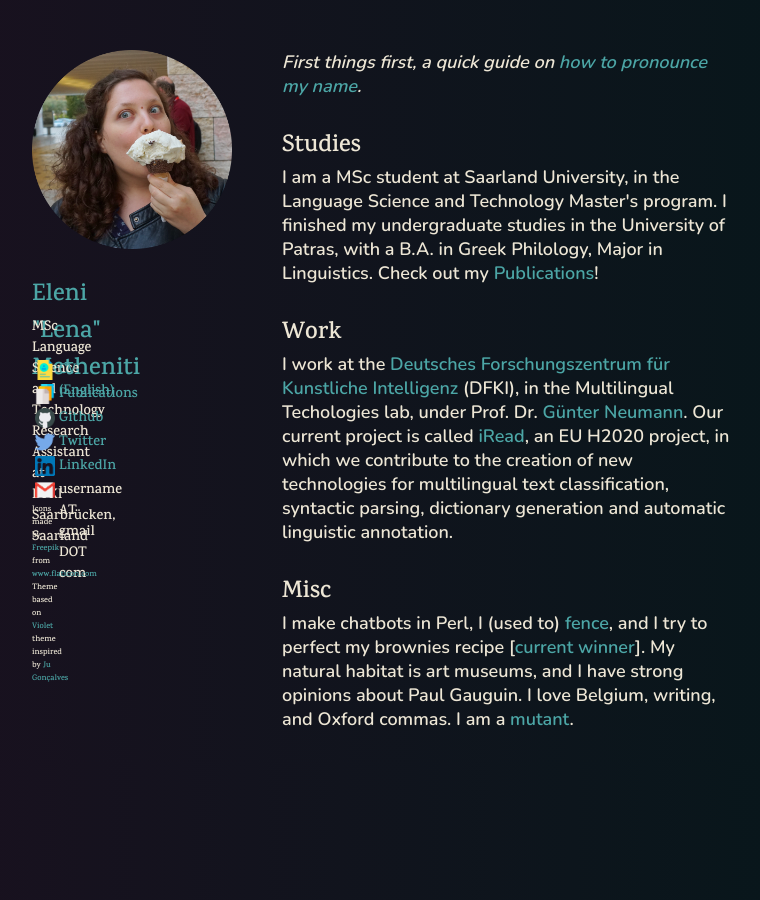
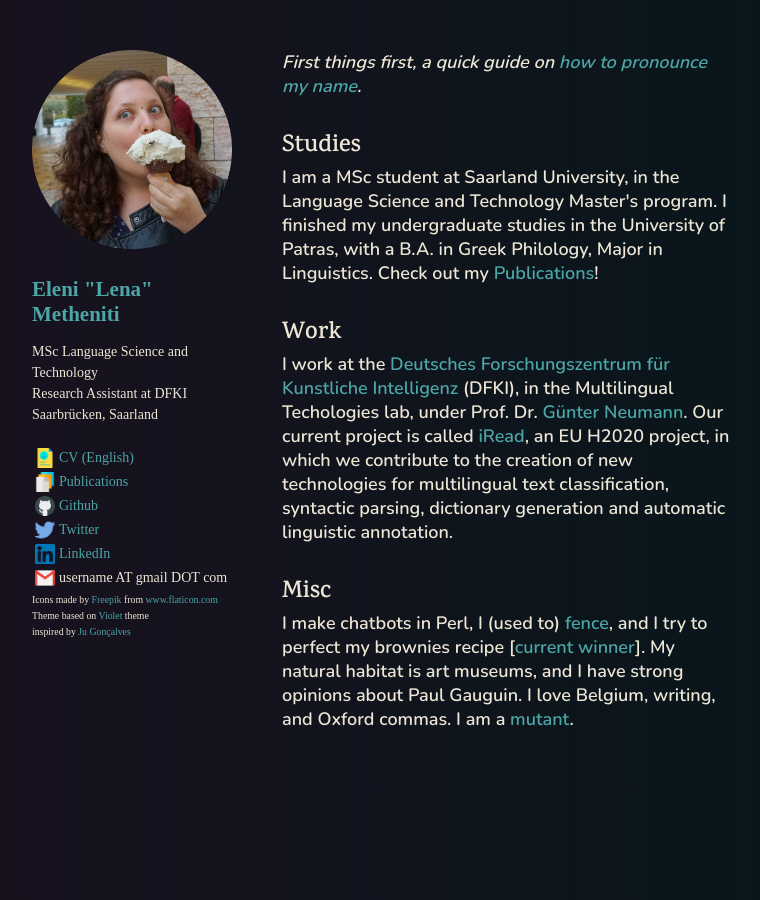
Before and after one commit to lenakmeth/lenakmeth.github.io, a Jekyll site: the page built from index.html, in a window 1280 px wide. Shown: the whole page, without its empty margins (68-828 px from the left). Built offline with Jekyll 4.4.1, drawn with Linux system fonts in a browser that asks for light colours.

```diff
--- a/index.html
+++ b/index.html
@@ -6,14 +6,13 @@ title: Home
   <img alt="{{ site.name }} picture" src="{{ site.picture }}" width=200px height=200px/>
 
   <h1>
-    <div style="font-family: 'Karma', serif; font-size:24px"><strong><a href="./">{{ site.name }}</a></strong></div>
+    <strong><a href="./">{{ site.name }}</a></strong>
   </h1>
 
   <p>
-    <div style="font-family: 'Karma', serif; font-size:14px">
     MSc Language Science and Technology</br>
     Research Assistant at DFKI </br>
-    Saarbrücken, Saarland</br></div>
+    Saarbrücken, Saarland</br>
   </p>
 
   <nav>
@@ -21,40 +20,40 @@ title: Home
 <table>
   <tr>
     <td><a alt="CV" href="{{ site.cv }}" target="_blank" rel="noopener"><div class="container"><img src="src/icons/research.png" width="33%" height="33%"></div></a> </td>
-    <td><a alt="CV" href="{{ site.cv }}" target="_blank" rel="noopener"><div style="font-family: 'Karma', serif; font-size:14px">CV (English)</div></a> </td>
+    <td><a alt="CV" href="{{ site.cv }}" target="_blank" rel="noopener">CV (English)</a> </td>
   </tr>
   <tr>
     <td><a alt="Publications" href="publications.html"><div class="container"><img src="src/icons/paper.png" width="33%" height="33%"></div></a></td>
-    <td><a alt="Publications" href="publications.html"> <div style="font-family: 'Karma', serif; font-size:14px">Publications</div></a></td>
+    <td><a alt="Publications" href="publications.html"> Publications</a></td>
   </tr>
   <tr>
     <td><a alt="Github" href="https://github.com/{{ site.github }}" target="_blank" rel="noopener"><div class="container"><img src="src/icons/github.png" width="33%" height="33%"></div></a> </td>
-    <td><a alt="Github" href="https://github.com/{{ site.github }}" target="_blank" rel="noopener"><div style="font-family: 'Karma', serif; font-size:14px">Github</div></a> </td>
+    <td><a alt="Github" href="https://github.com/{{ site.github }}" target="_blank" rel="noopener"> Github</a> </td>
   </tr>
   <tr>
     <td><a alt="Twitter" href="https://twitter.com/{{ site.twitter }}" target="_blank" rel="noopener"> <div class="container"><img src="src/icons/twitter.png" width="33%" height="33%"></div></a></td>
-    <td><a alt="Twitter" href="https://twitter.com/{{ site.twitter }}" target="_blank" rel="noopener"><div style="font-family: 'Karma', serif; font-size:14px">Twitter</div></a></td>
+    <td><a alt="Twitter" href="https://twitter.com/{{ site.twitter }}" target="_blank" rel="noopener">Twitter</a></td>
   </tr>
   <tr>
     <td><a alt="LinkedIn" href="https://www.linkedin.com/in/lenakmeth/" target="_blank" rel="noopener"><div class="container"><img src="src/icons/linkedin.png" width="33%" height="33%"></div></a> </td>
-    <td><a alt="LinkedIn" href="https://www.linkedin.com/in/lenakmeth/" target="_blank" rel="noopener"><div style="font-family: 'Karma', serif; font-size:14px">LinkedIn</div></a> </td>
+    <td><a alt="LinkedIn" href="https://www.linkedin.com/in/lenakmeth/" target="_blank" rel="noopener">LinkedIn</a> </td>
   </tr>
   <tr>
-    <td><a alt="E-mail" href=" " target="_blank" rel="noopener"><div class="container"><img src="src/icons/gmail.png" width="33%" height="33%"></div></a></td>
-    <td><div style="font-family: 'Karma', serif; font-size:14px">username AT gmail DOT com</div></td>
+    <td><a alt="E-mail" href=" "><div class="container"><img src="src/icons/gmail.png" width="33%" height="33%"></div></a></td>
+    <td>username AT gmail DOT com</td>
   </tr>
 </table>
 
-   <!--  <li><a alt="Instagram" href="https://www.instagram.com/lenakmeth/" target="_blank" rel="noopener"><div class="container"><img src="src/icons/instagram.png" width="33%" height="33%"></div> &nbsp; Instagram</a> </li> -->
+   <!--  <li><a alt="Instagram" href="https://www.instagram.com/lenakmeth/"><div class="container"><img src="src/icons/instagram.png" width="33%" height="33%"></div> &nbsp; Instagram</a> </li> -->
 
 </nav>
 
 
- <div style="font-family: 'Karma', serif; font-size:8px">
+  <small>
     Icons made by <a href="https://www.freepik.com/">Freepik</a> from <a href="https://www.flaticon.com/">www.flaticon.com</a> </br>
     Theme based on <a href="https://github.com/sergiokopplin/violet">Violet</a> theme
     <br> inspired by <a href="http://cyberglot.me/">Ju Gonçalves</a>
-  </div>
+  </small>
 </header>
 
 <section class="content">
```
Also changed, not shown: README.md.
